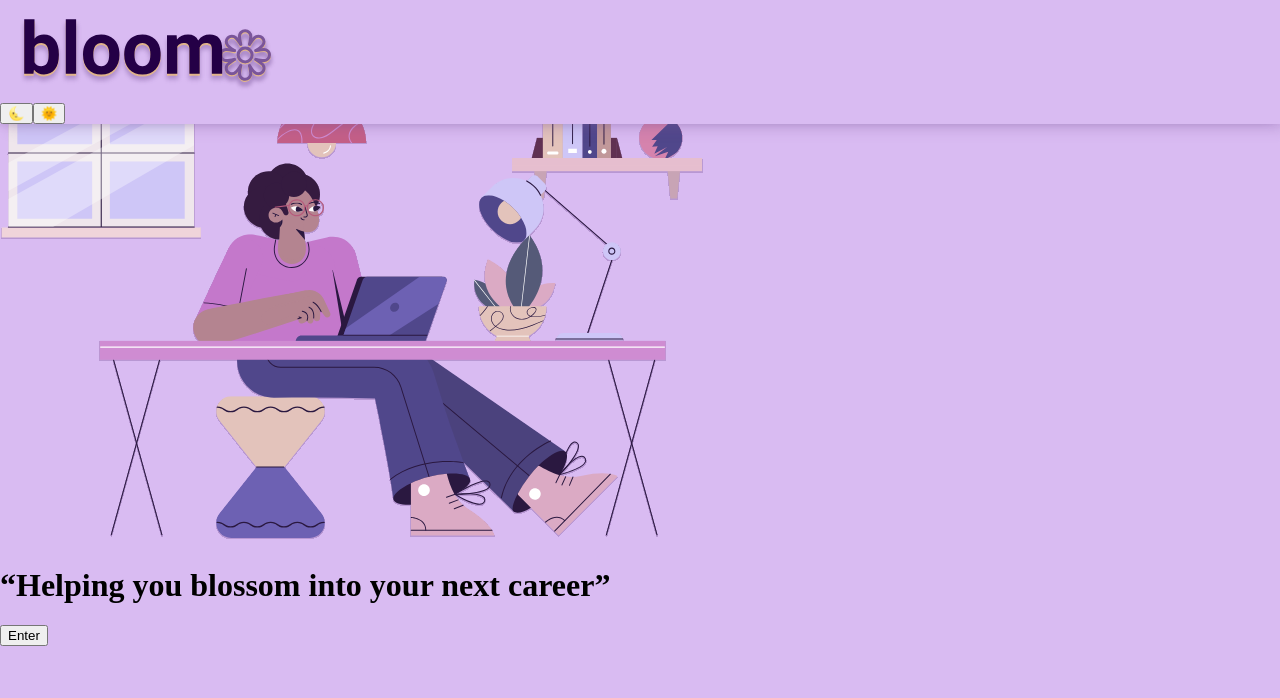
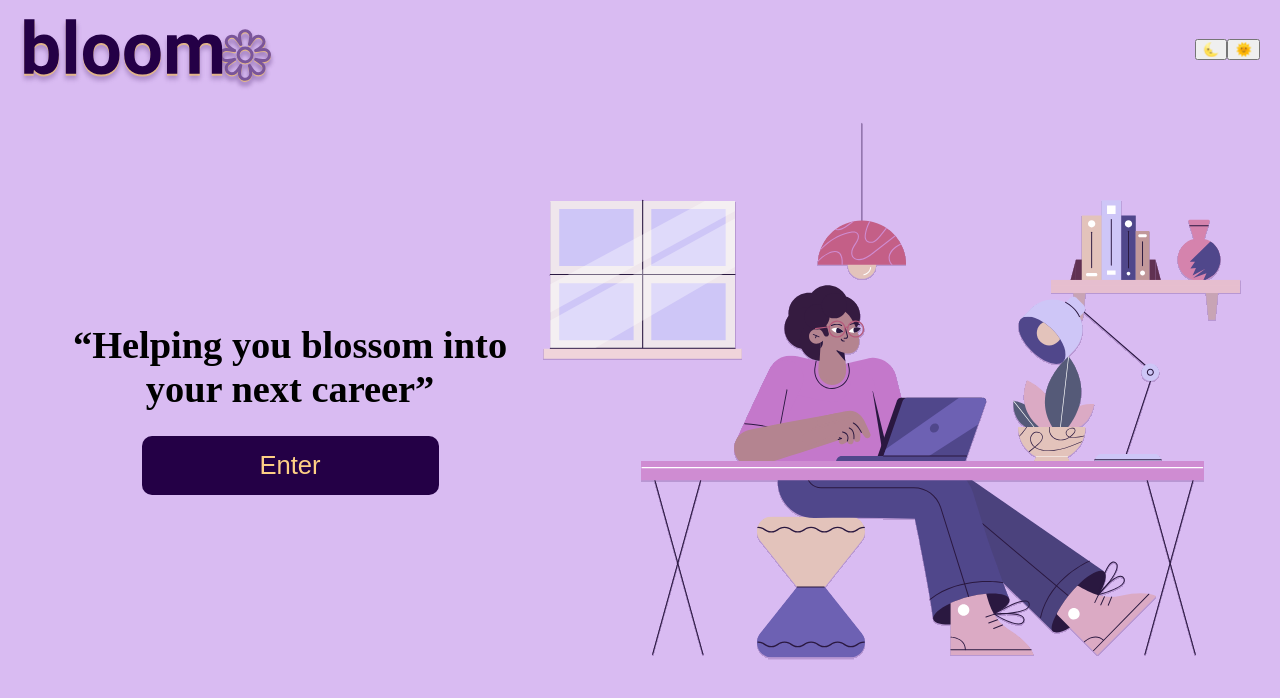
Before and after one commit to Avixph/project-bloom, a React (Create React App) app: page / in a window 1280 px wide. Shown: the top 698 px of the page. Built offline with nearby package versions, Linux system fonts and the light colour scheme.

Commit message:
landing page is responsive except for extra small mobile screen

```diff
--- a/src/screens/LandingPage.js
+++ b/src/screens/LandingPage.js
@@ -9,28 +9,36 @@ import LightsOut from "../components/LightsOut";
 export default function LandingPage() {
   return (
     <div className="landing h-screen">
-      <header className="headerArea">
+      <header className="landingHeaderArea">
         <img src={bloomLogoLight} alt="" className="logo" />
         <LightsOut />
       </header>
-      <div className="flex items-center justify-center ">
+      <div
+        // className="flex items-center justify-center "
+        className="bannerParent"
+      >
         <div className="w-3/4">
           <img
             src={landingbannerlight}
             alt=""
             className="landingBanner"
-            style={{ width: "55%" }}
+            // style={{ width: "55%" }}
           />
         </div>
         <div className="w-1/4">
-          <h1 className="text-russian_violet">
+          <h2
+            // className="text-russian_violet"
+            className="landingQuote"
+          >
             “Helping you blossom into your next career”
-          </h1>
-          <NavLink to={"/home"}>
-            <button type="button" className="enterBttn">
-              Enter
-            </button>
-          </NavLink>
+          </h2>
+          <div className="buttonParent">
+            <NavLink to={"/home"}>
+              <button type="button" className="enterBttn">
+                Enter
+              </button>
+            </NavLink>
+           </div>
         </div>
       </div>
     </div>
--- a/src/styles/screenStyles/LandingPage.css
+++ b/src/styles/screenStyles/LandingPage.css
@@ -17,22 +17,114 @@
   --text-shadow: 2px 2px 3px rgba(rgba(0, 0, 0, 0.4)), -1px -1px 3px #fff;
 }
 
-/* .headerArea {
-  overflow: hidden;
-  position: -webkit-sticky;
-  position: sticky;
-  top: 0;
-  background-color: var(--mauve);
+
+
+/* My styling code ---------------------------------------- */
+
+/* Extra small devices (phones, 600px and down) */
+@media only screen and (max-width: 600px) {
+  .landingBanner {
+    width: 100%;
+
+  }
+
 }
 
-.logo {
-  width: 12rem;
-  padding: 6px 0;
-  margin-left: 20px;
-  overflow: hidden;
-  float: left;
-} */
 
-body {
-  background-color: var(--mauve);
+/* Small devices (portrait tablets and large phones, 600px and up) */
+@media only screen and (min-width: 600px) {
+
+
+
+  .landingHeaderArea {
+    box-shadow: none;
+    display: flex;
+    align-items: center;
+    justify-content: space-between;
+  }
+
+  body {
+    background-color: var(--mauve);
+  }
+
+  .lightsOut-toggle {
+    margin-right: 20px;
+  }
+
+
+  .bannerParent {
+    display: flex;
+    align-items: center;
+    flex-direction: column;
+    margin: 0 3%;
+    margin-top: 15%;
+  }
+
+
+  .landingBanner {
+    width: 100%;
+
+  }
+
+  .landingQuote {
+    font-size: 2.4rem;
+    margin: 0 1%;
+    margin-top: 6%;
+    text-align: center;
+  }
+
+  .buttonParent {
+    text-align: center;
+    margin-top: 5%;
+
+  }
+
+  .enterBttn {
+    color: var(--deep-champagne);
+    background-color: var(--russian-violet);
+    border: none;
+    width: 59%;
+    outline: none;
+    padding: 15px 0;
+    border-radius: 10px;
+    cursor: pointer;
+    font-size: 1.6rem;
+  }
+
 }
+
+/* Medium devices (landscape tablets, 768px and up) */
+@media only screen and (min-width: 768px) {
+
+  .bannerParent {
+    margin-top: 2%;
+  }
+}
+
+/* Large devices (laptops/desktops, 882px and up) */
+@media only screen and (min-width: 882px) {
+
+  .bannerParent {
+    display: flex;
+    align-items: center;
+    flex-direction: row-reverse;
+    margin: 0 3%;
+    /* margin-top: 15%; */
+  }
+
+  .landingBanner {
+    height: 783px;
+  }
+}
+
+
+/* Extra large devices (large laptops and desktops, 1200px and up) */
+@media only screen and (min-width: 1200px) {
+
+}
+
+
+/* Extra large devices (large laptops and desktops, 1300px and up) */
+@media only screen and (min-width: 1400px) {
+
+}
```
